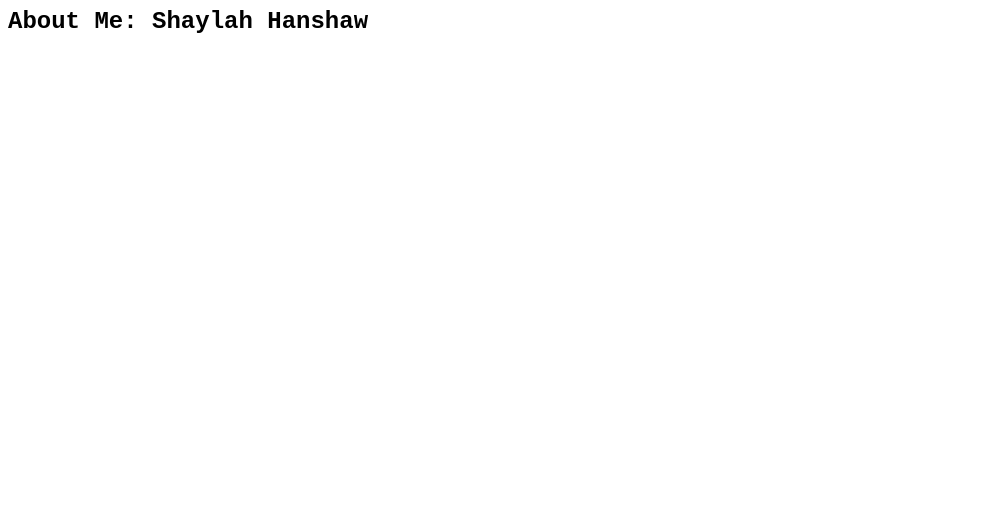
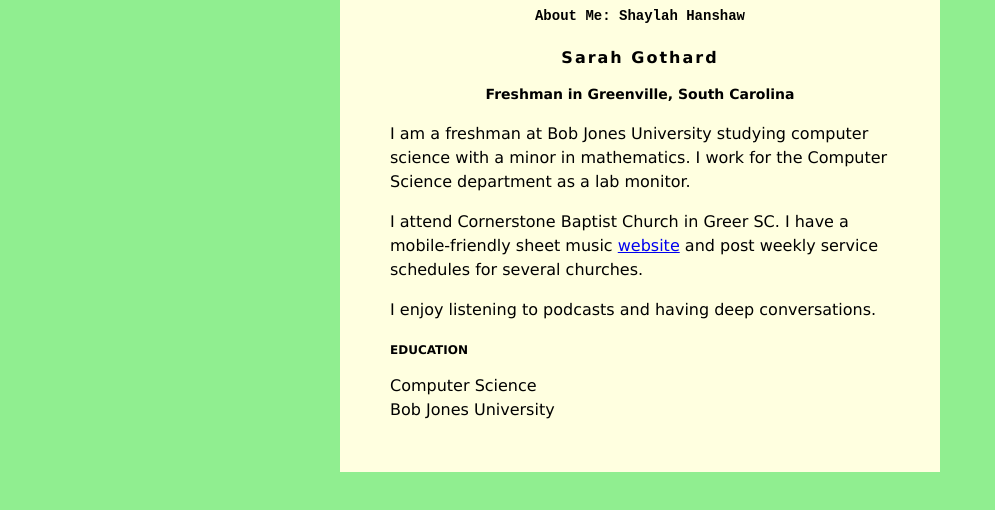
Before and after one commit to ShaylahH/shaylahh.GitHub.io, a plain HTML site: page index.html in a window 1280 px wide. Shown: the whole page, without its empty margins (0-995 px from the left). Drawn offline with Linux system fonts and the light colour scheme.

Commit message:
Update index.html

```diff
--- a/index.html
+++ b/index.html
@@ -1,3 +1,53 @@
 
 <html>
   <h2 style="font-family:'Courier New';"> About Me: Shaylah Hanshaw</h2>
+<style>
+body {
+    background: lightgreen;
+    font-family: Verdana;
+}
+#content {
+    background: lightyellow;
+    min-width: 200px;
+    max-width: 500px;
+    padding: 50px;
+    margin: auto;
+    margin-top: -50px;
+    line-height: 150%;
+}
+h1 {
+    letter-spacing: 2px;
+    font-size: 16px;
+    text-align: center;
+}
+h2 {
+    font-size: 14px;
+    text-align: center;
+}
+h3 {
+    font-size: 12px;
+}
+</style>
+</head>
+<body>
+    <div id="content">
+        <h1>Sarah Gothard</h1>
+        <h2>Freshman in Greenville, South Carolina</h2>
+
+         <p>I am a freshman at Bob Jones University studying computer science with a minor in
+            mathematics. I work for the Computer Science department as a lab monitor.</p>
+         <p>
+            I attend Cornerstone Baptist Church in Greer SC. I have a mobile-friendly
+            sheet music <a href="https://mobilehymns.org/">website</a> and post weekly service
+            schedules for several churches.
+         </p>
+         <p>
+            I enjoy listening to podcasts and having deep conversations.
+         </p>
+        <h3>EDUCATION</h3>
+        Computer Science<br />
+        Bob Jones University
+    </div>
+
+</body>
+</html>
```
